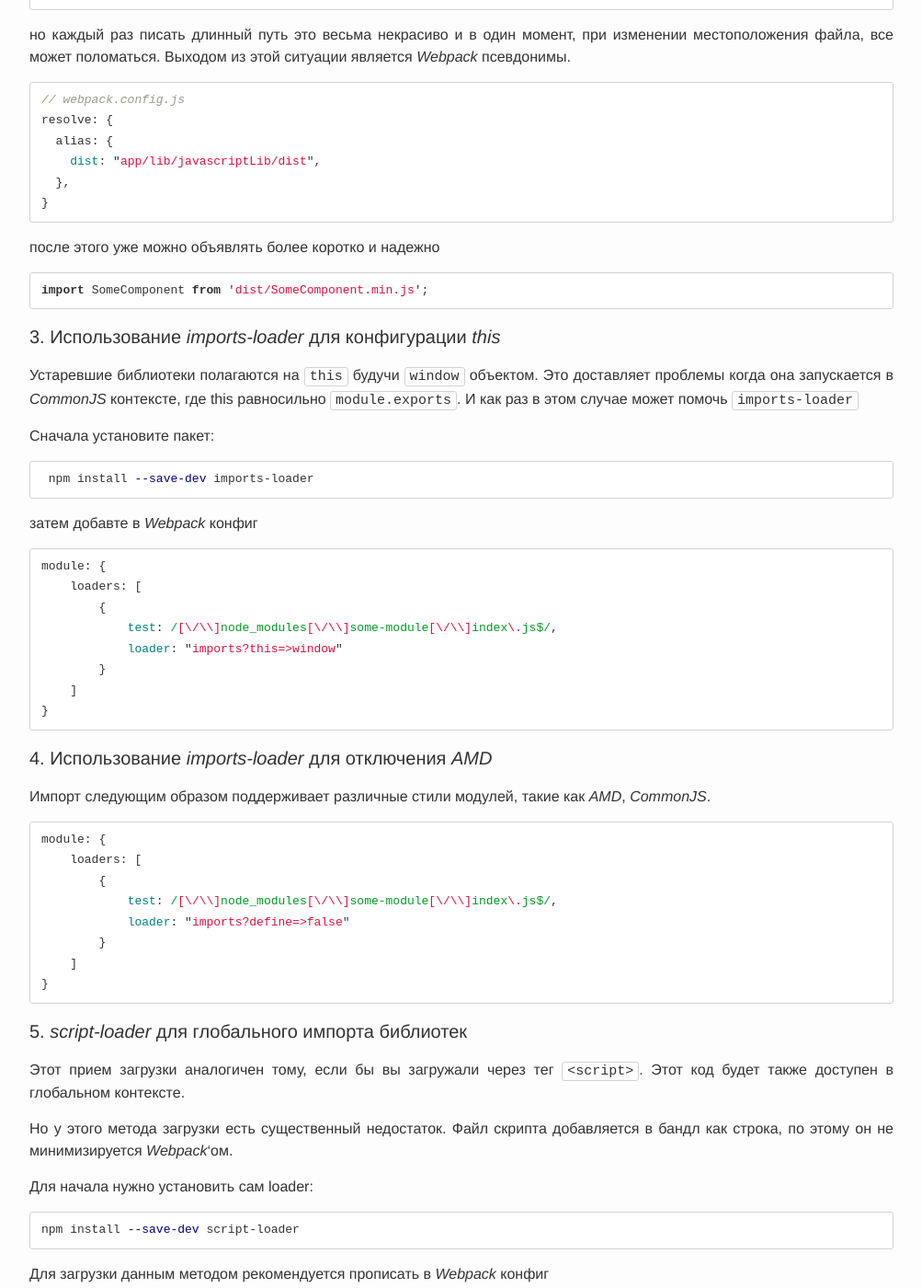
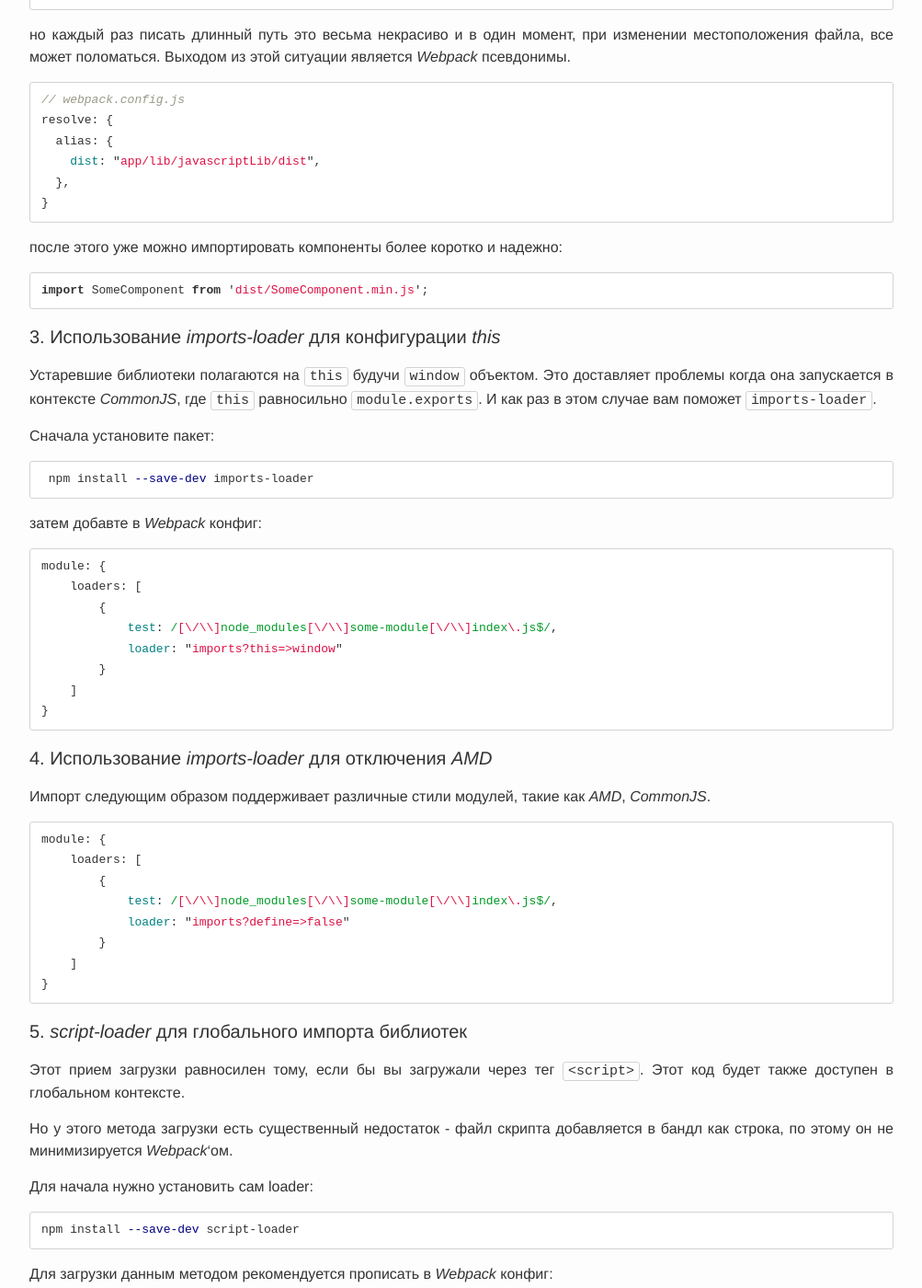
Before and after one commit to martamoshkin/blog.zverit.com, a Jekyll site: the page built from _posts/2017-2-25-webpack-loaders.md, in a window 1280 px wide and 1400 px high, scrolled down 1020 px. Shown: the whole window at 92% size, without its empty margins (138-1141 px from the left). Built offline with Jekyll 4.4.1, drawn with Linux system fonts in a browser that asks for light colours; comment, search, counter and statistics services are not loaded; some of the changed text lies outside the part shown.

Commit message:
Update 2017-2-25-webpack-loaders.md

````diff
--- a/_posts/2017-2-25-webpack-loaders.md
+++ b/_posts/2017-2-25-webpack-loaders.md
@@ -61,7 +61,7 @@ resolve: {
 }
 ```
 
-после этого уже можно объявлять более коротко и надежно
+после этого уже можно импортировать компоненты более коротко и надежно:
 
 ```ts
 import SomeComponent from 'dist/SomeComponent.min.js';
@@ -69,14 +69,14 @@ import SomeComponent from 'dist/SomeComponent.min.js';
 
 #### 3. Использование *imports-loader* для конфигурации *this* ####
 
-Устаревшие библиотеки полагаются на `this` будучи `window` объектом. Это доставляет проблемы когда она запускается в *CommonJS* контексте, где this равносильно `module.exports`. И как раз в этом случае может помочь `imports-loader`
+Устаревшие библиотеки полагаются на `this` будучи `window` объектом. Это доставляет проблемы когда она запускается в контексте *CommonJS*, где `this` равносильно `module.exports`. И как раз в этом случае вам поможет `imports-loader`.
 
 Сначала установите пакет:
 ```powershell
  npm install --save-dev imports-loader
 ```
 
-затем добавте в *Webpack* конфиг
+затем добавте в *Webpack* конфиг:
 
 ```js
 module: {
@@ -107,10 +107,9 @@ module: {
 
 #### 5. *script-loader* для глобального импорта библиотек ####
 
-Этот прием загрузки аналогичен тому, если бы вы загружали через тег ```<script>```. Этот код будет также доступен в глобальном контексте.
+Этот прием загрузки равносилен тому, если бы вы загружали через тег ```<script>```. Этот код будет также доступен в глобальном контексте.
 
-Но у этого метода загрузки есть существенный недостаток. Файл скрипта добавляется в бандл как строка, по этому он не минимизируется *Webpack*'ом.
-
+Но у этого метода загрузки есть существенный недостаток - файл скрипта добавляется в бандл как строка, по этому он не минимизируется *Webpack*'ом.
 
 Для начала нужно установить сам loader:
 
@@ -118,7 +117,8 @@ module: {
 npm install --save-dev script-loader
 ```
 
-Для загрузки данным методом рекомендуется прописать в *Webpack* конфиг
+Для загрузки данным методом рекомендуется прописать в *Webpack* конфиг:
+
 ```js
 //webpack.config.js
 
````
Also changed, not shown: other parts of _posts/2017-2-25-webpack-loaders.md (+2 -3 lines).
